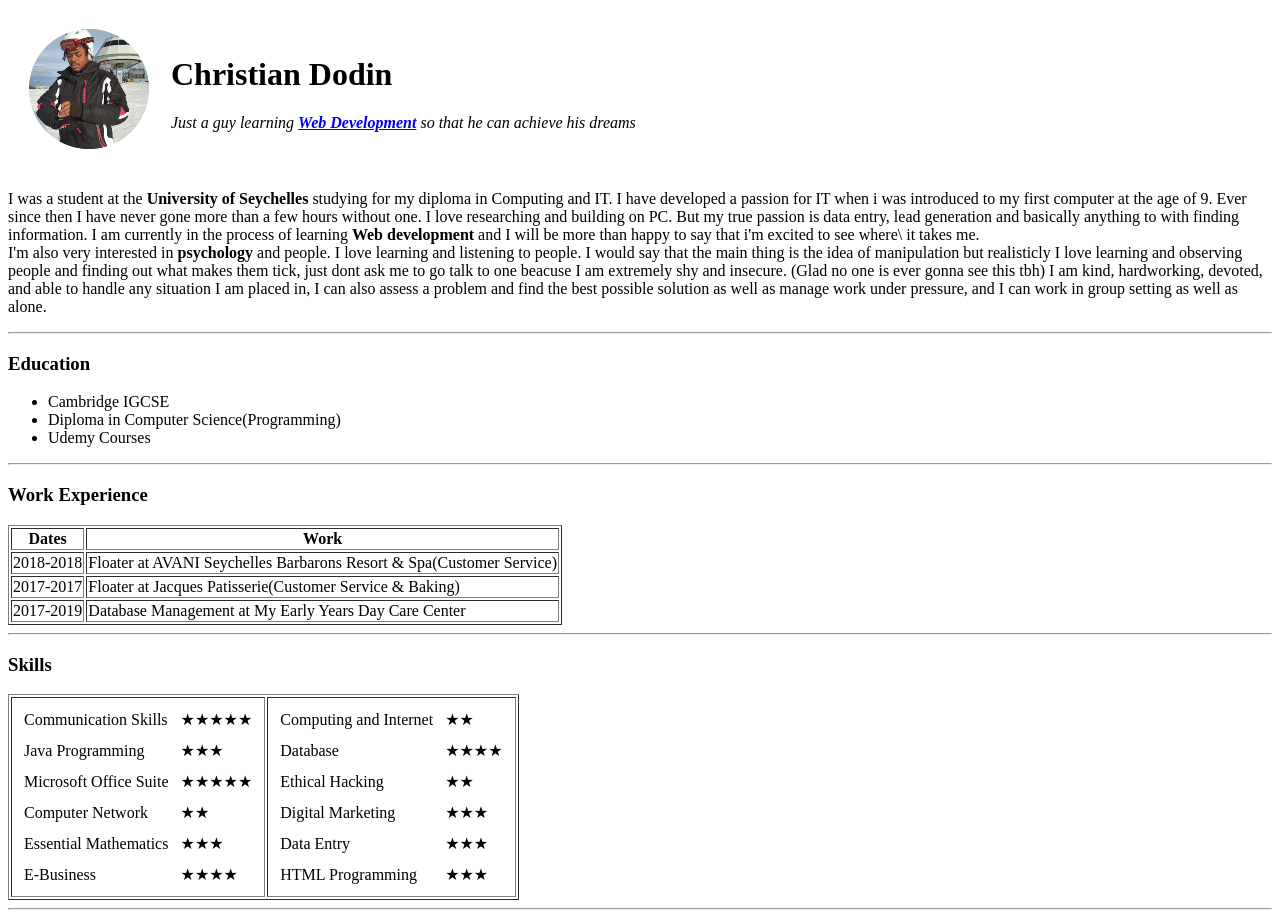
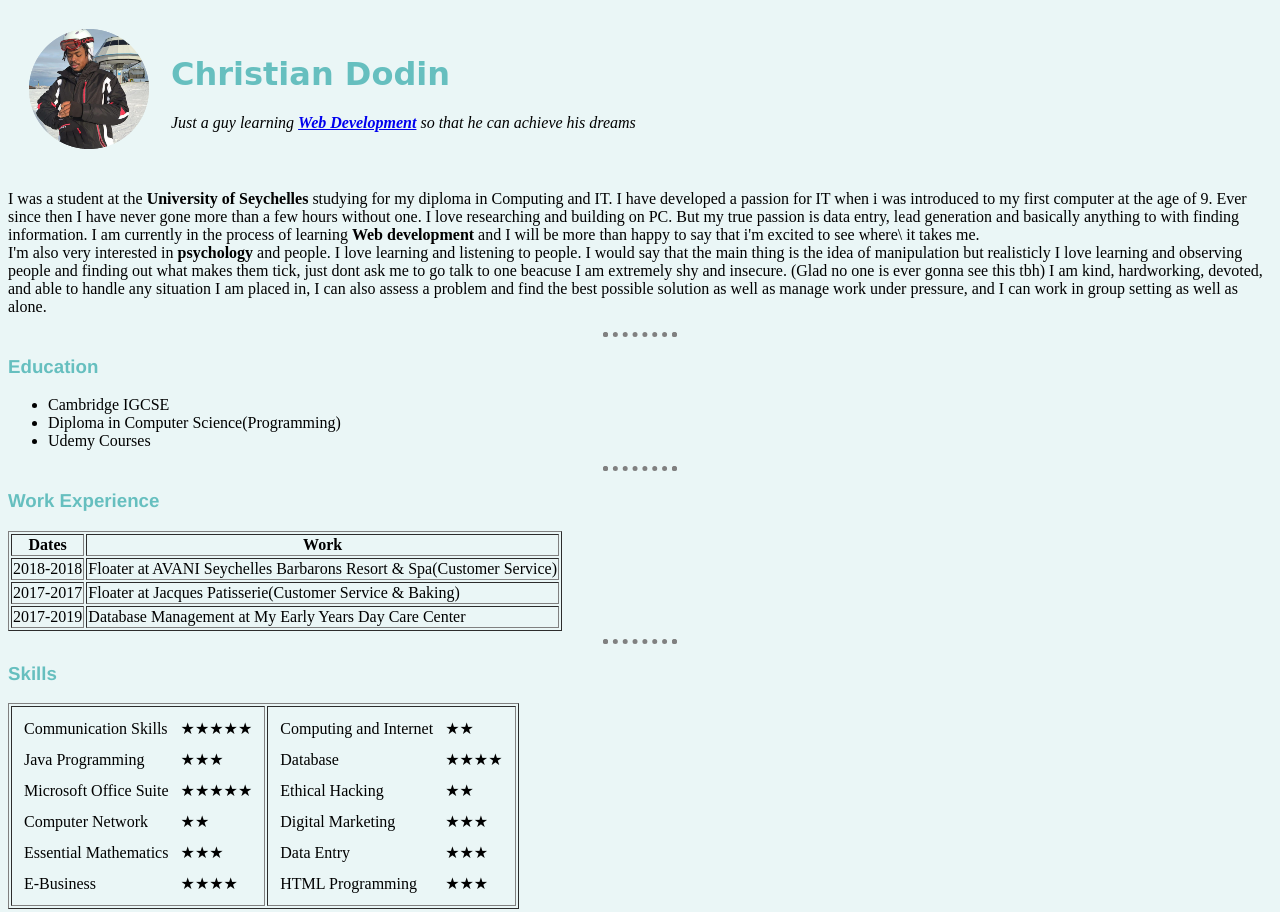
Before and after one commit to Patas1001/cv, a plain HTML site: page index.html in a window 1280 px wide. Shown: the top 912 px of the page. Drawn offline with Linux system fonts and the light colour scheme.

Commit message:
Added external css

```diff
--- /dev/null
+++ b/css/styles.css
@@ -0,0 +1,23 @@
+body {
+  background-color: #EAF6F6;
+}
+
+hr {
+
+  border-style: dotted;
+  border-bottom-style: none;
+  border-color: grey;
+  border-width: 5px;
+
+  width: 5%;
+}
+
+h1 {
+  color: #66BFBF;
+  font-family: "Lucida Handwriting", "Brush Script MT", cursive;
+}
+
+h3{
+  color: #66BFBF;
+  font-family: Helvetica, Verdana, sans-serif;
+}
--- a/index.html
+++ b/index.html
@@ -4,6 +4,8 @@
   <head>
     <meta charset="utf-8">
     <title>🌏Christian's Personal Site</title>
+    <link rel="stylesheet" href="css/styles.css">
+
   </head>
 
   <body>
```
